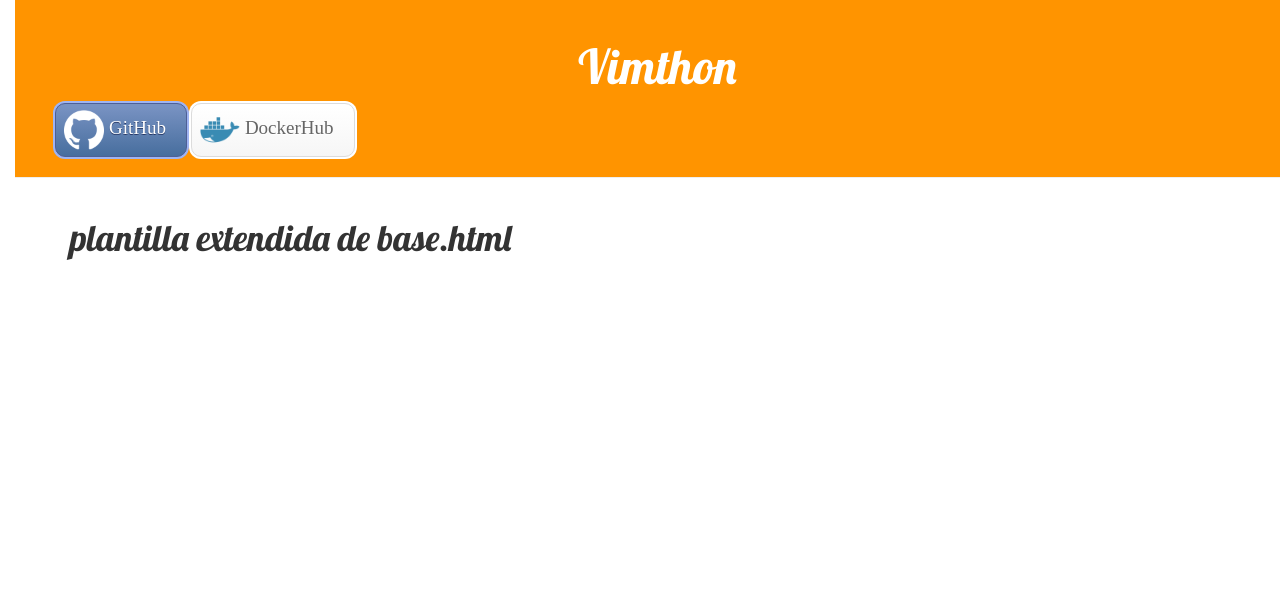
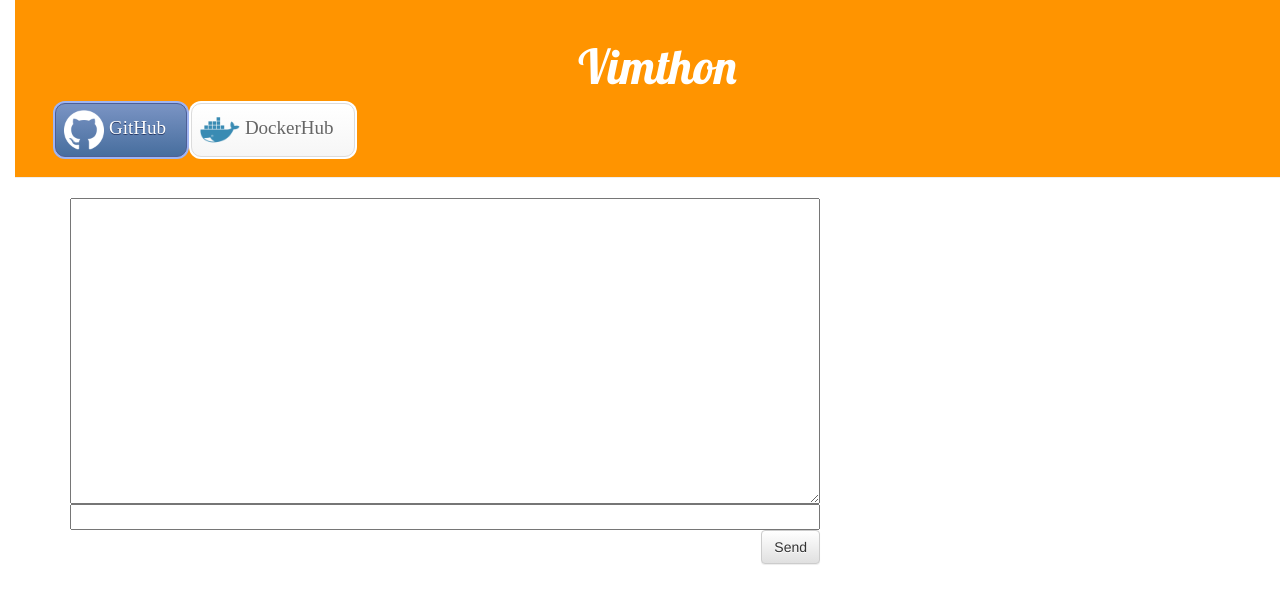
Before and after one commit to LucianoFromTrelew/Vimthon, a Flask app: page / in a window 1280 px wide. Shown: the top 604 px of the page. Run offline with Flask 2, Linux system fonts and the light colour scheme; some libraries are stand-ins or nearby versions.

Commit message:
mostrando formulario

```diff
--- /dev/null
+++ b/config.py
@@ -0,0 +1,2 @@
+WTF_CSRF_ENABLED = True
+SECRET_KEY = 'you-will-never-guess'
--- a/vimthon/__init__.py
+++ b/vimthon/__init__.py
@@ -1,4 +1,6 @@
 from flask import Flask
 
 app = Flask(__name__)
+app.config.from_object('config')
+
 from vimthon import views
--- a/vimthon/forms.py
+++ b/vimthon/forms.py
@@ -15,10 +15,13 @@
 #			message='Wrong format')])
 
 from flask_wtf import FlaskForm
-from wtforms import StringField, BooleanField
+from wtforms import StringField, BooleanField, TextAreaField
 from wtforms.validators import DataRequired, ValidationError
 import re
 class LoginForm(FlaskForm):
+
+    text = TextAreaField(render_kw={"rows": 15, "cols": 100})
+
     regex = StringField('regex', validators=[DataRequired()])
     remember_me = BooleanField('remember_me', default=False)
 
--- a/vimthon/templates/vimthon/main.html
+++ b/vimthon/templates/vimthon/main.html
@@ -1,10 +1,12 @@
-{% extends 'base.html'%}
+{% extends 'vimthon/base.html'%}
 
 {% block content %}
 
 
-<form method="POST" id="text_form" class="post-form">{% csrf_token %}
-  	{{ form }}
+<form method="POST" id="text_form" class="post-form">
+    {{ form.hidden_tag() }}
+      {{ form.text }}
+      {{ form.regex }}
 	<button id="submitBtn" type="submit" class="save btn btn-default">Send</button>
 </form>
 
--- a/vimthon/views.py
+++ b/vimthon/views.py
@@ -1,6 +1,7 @@
 from vimthon import app
 from flask import render_template
-from . import forms, utils
+# from . import forms, utils
+from .forms import LoginForm
 import re
 import lorem
 
@@ -9,7 +10,9 @@ cursor = -1
 
 @app.route('/')
 def root():
-    return render_template("vimthon/coso.html")
+    # return render_template("vimthon/coso.html")
+    form = LoginForm()
+    return render_template("vimthon/main.html", form=form)
     # return "Hello, World!"
 
 
```
